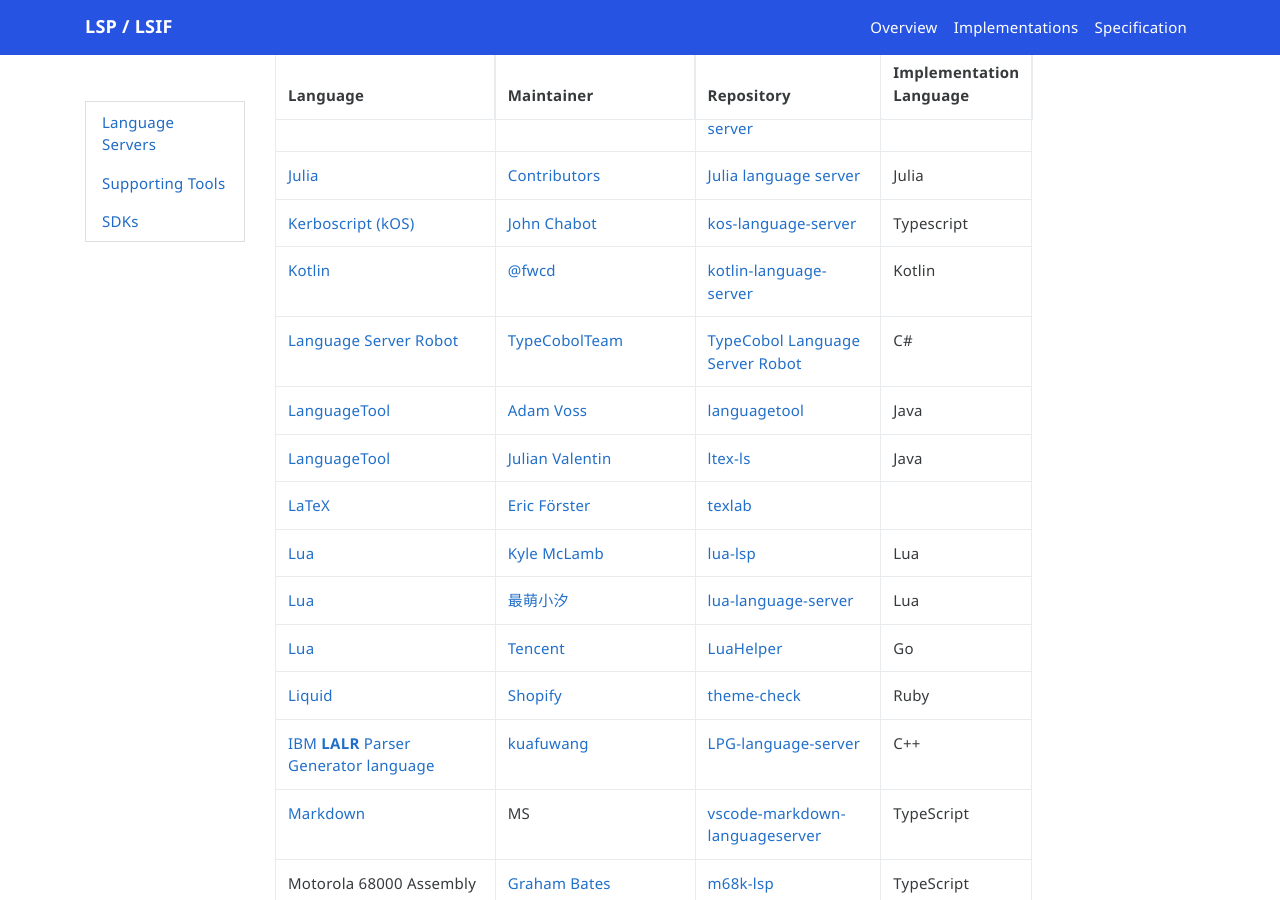
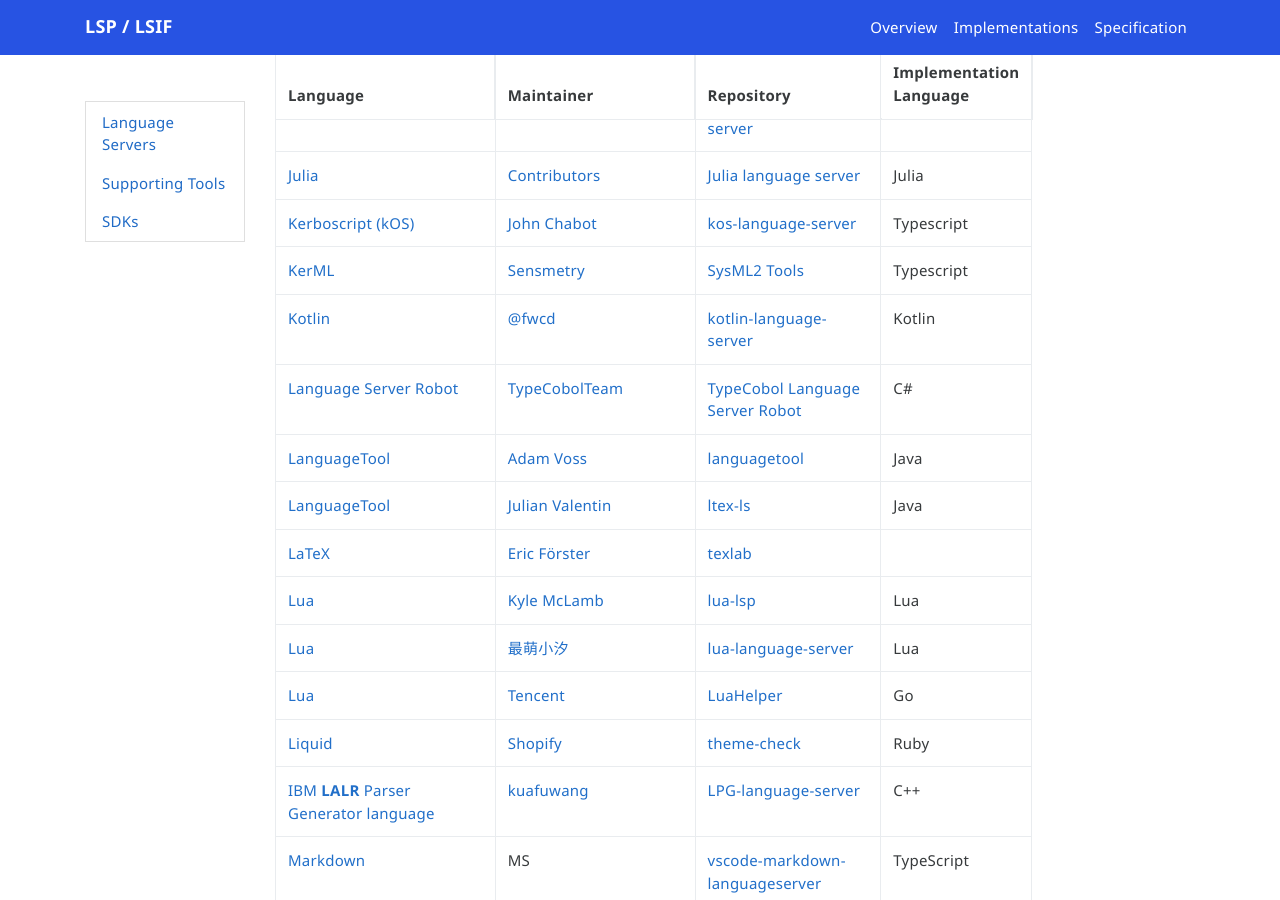
Before and after one commit to microsoft/language-server-protocol, a Jekyll site: the page built from _implementors/servers.md, in a window 1280 px wide and 900 px high, scrolled down 5237 px. Built offline with Jekyll 4.4.1, drawn with Linux system fonts in a browser that asks for light colours; nearby versions of some CDN libraries; comment, search, counter and statistics services are not loaded; some of the changed text lies outside the part shown.

Commit message:
Adding SysML2 Tools to the list (#1653)
SysML2 Tools provides language services for SysML v2 and KerML languages

```diff
--- a/_implementors/servers.md
+++ b/_implementors/servers.md
@@ -99,6 +99,7 @@
 | [Jsonnet](https://jsonnet.org/) | [Grafana Labs](https://grafana.com/) | [jsonnet-language-server](https://github.com/grafana/jsonnet-language-server) | Go |
 | [Julia](http://julialang.org/) | [Contributors](https://github.com/JuliaEditorSupport/LanguageServer.jl/graphs/contributors) | [Julia language server](https://github.com/JuliaEditorSupport/LanguageServer.jl) | Julia |
 | [Kerboscript (kOS)](https://ksp-kos.github.io/KOS/) | [John Chabot](https://github.com/jonnyboyC) | [kos-language-server](https://github.com/jonnyboyC/kos-language-server) | Typescript
+| [KerML](https://github.com/Systems-Modeling/SysML-v2-Release) | [Sensmetry](https://sensmetry.com) | [SysML2 Tools](https://gitlab.com/sensmetry/public/sysml-2ls) | Typescript
 | [Kotlin](https://kotlinlang.org) | [@fwcd](https://github.com/fwcd) | [kotlin-language-server](https://github.com/fwcd/kotlin-language-server) | Kotlin |
 | [Language Server Robot](https://github.com/TypeCobolTeam/LanguageServerRobot) | [TypeCobolTeam](https://github.com/TypeCobolTeam) | [TypeCobol Language Server Robot](https://github.com/TypeCobolTeam/LanguageServerRobot/wiki) | C# |
 | [LanguageTool](https://languagetool.org/)| [Adam Voss](https://github.com/adamvoss) | [languagetool](https://github.com/adamvoss/languagetool-languageserver) | Java |
@@ -175,6 +176,7 @@
 | Stylable | [Wix.com](https://www.wix.com) | [stylable/language-service](https://github.com/wix/stylable/tree/master/packages/language-service) | TypeScript |
 | Svelte | [UnwrittenFun](https://github.com/UnwrittenFun) | [svelte-language-server](https://github.com/UnwrittenFun/svelte-language-server) | TypeScript |
 | Swift | [Apple](https://github.com/apple) | [SourceKit-LSP](https://github.com/apple/sourcekit-lsp) | Swift |
+| [SysML v2](https://github.com/Systems-Modeling/SysML-v2-Release) | [Sensmetry](https://sensmetry.com) | [SysML2 Tools](https://gitlab.com/sensmetry/public/sysml-2ls) | Typescript
 | Sysl | [ANZ Bank](https://github.com/anz-bank) | [Sysl LSP](https://github.com/anz-bank/sysl) | Go |
 | SystemVerilog | [dalance](https://github.com/dalance) | [svls](https://github.com/dalance/svls) | Rust |
 | SystemVerilog | [Sigasi](https://www.sigasi.com) | Proprietary ([Sigasi](https://insights.sigasi.com/vscode/)) | Java |
```
